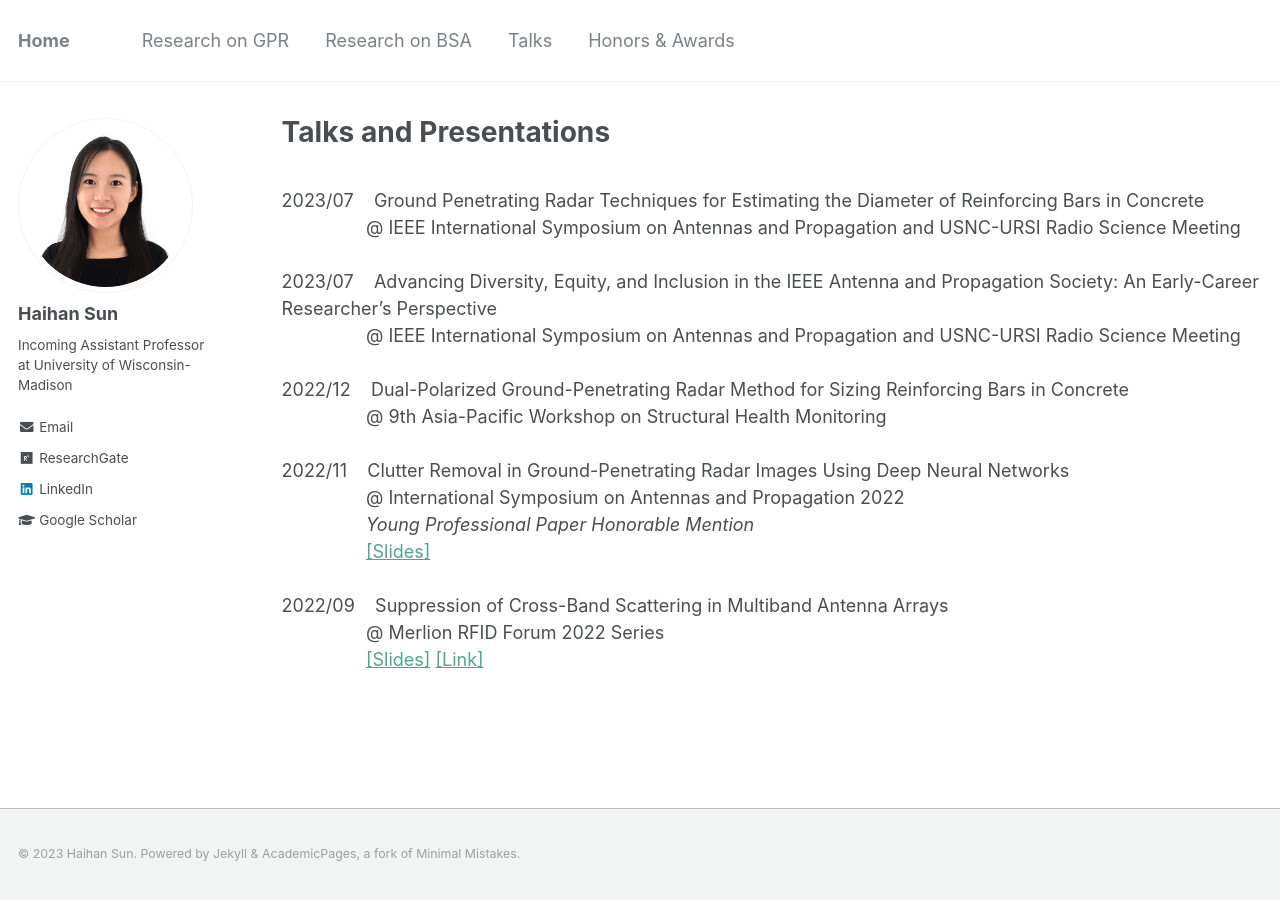
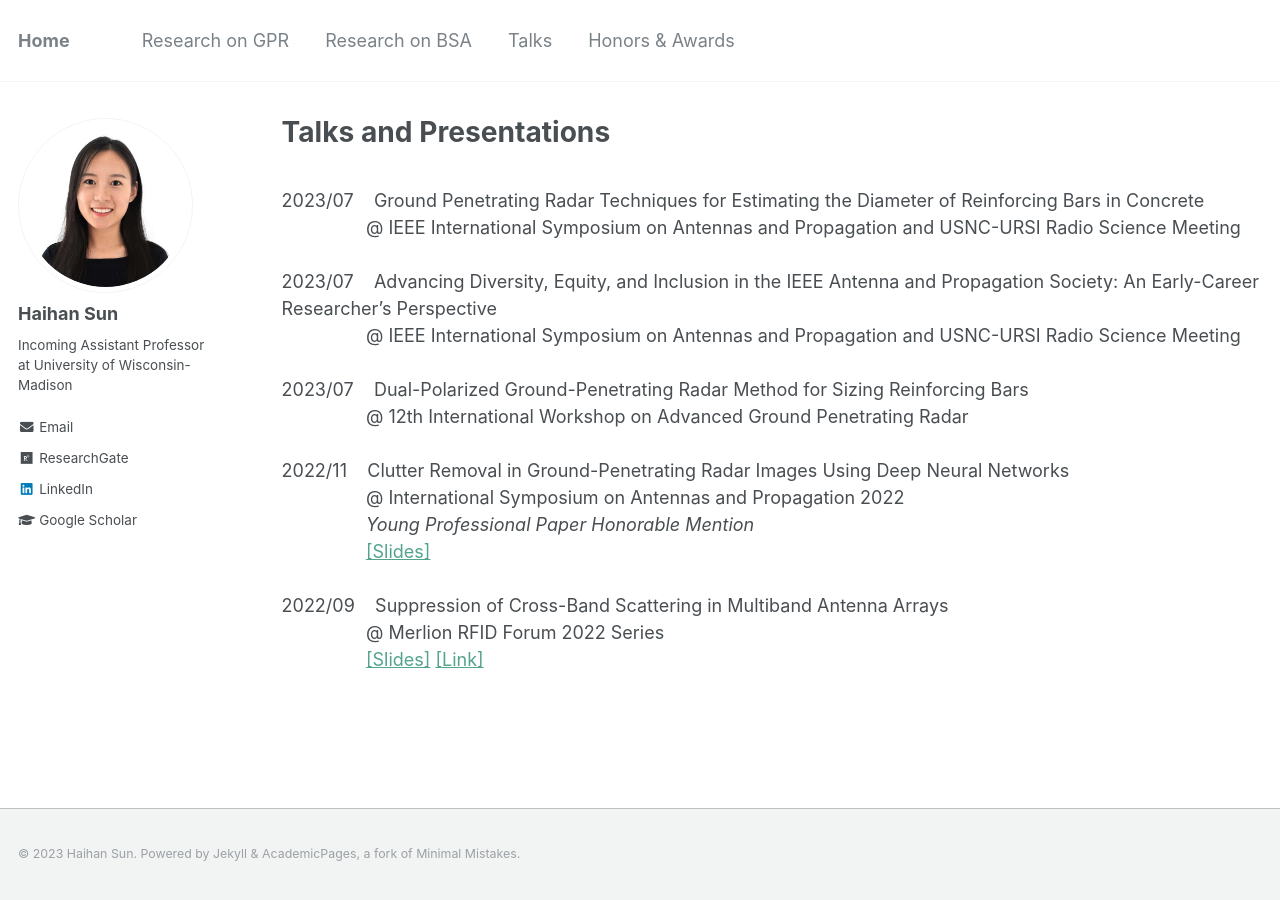
Before and after one commit to Haihan-Sun/Haihan-Sun.github.io, a Jekyll site: the page built from _pages/talks.html, in a window 1280 px wide. Built offline with Jekyll 4.4.1, drawn with Linux system fonts in a browser that asks for light colours.

Commit message:
Update talks.html

```diff
--- a/_pages/talks.html
+++ b/_pages/talks.html
@@ -14,8 +14,8 @@ author_profile: true
 &ensp; &ensp; &ensp; &ensp; &ensp; &ensp; @ IEEE International Symposium on Antennas and Propagation and USNC-URSI Radio Science Meeting <br>
 <br>
 
-2022/12 &nbsp;&nbsp; Dual-Polarized Ground-Penetrating Radar Method for Sizing Reinforcing Bars in Concrete  <br>
-&ensp; &ensp; &ensp; &ensp; &ensp; &ensp; @ 9th Asia-Pacific Workshop on Structural Health Monitoring <br>
+2023/07 &nbsp;&nbsp; Dual-Polarized Ground-Penetrating Radar Method for Sizing Reinforcing Bars <br>
+&ensp; &ensp; &ensp; &ensp; &ensp; &ensp; @ 12th International Workshop on Advanced Ground Penetrating Radar <br>
 <br>
 
 2022/11 &nbsp;&nbsp; Clutter Removal in Ground-Penetrating Radar Images Using Deep Neural Networks <br>
```
